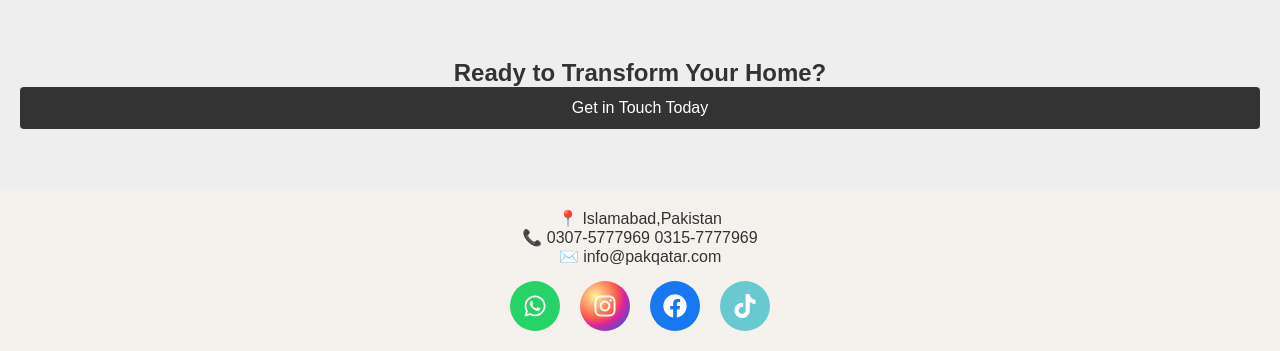
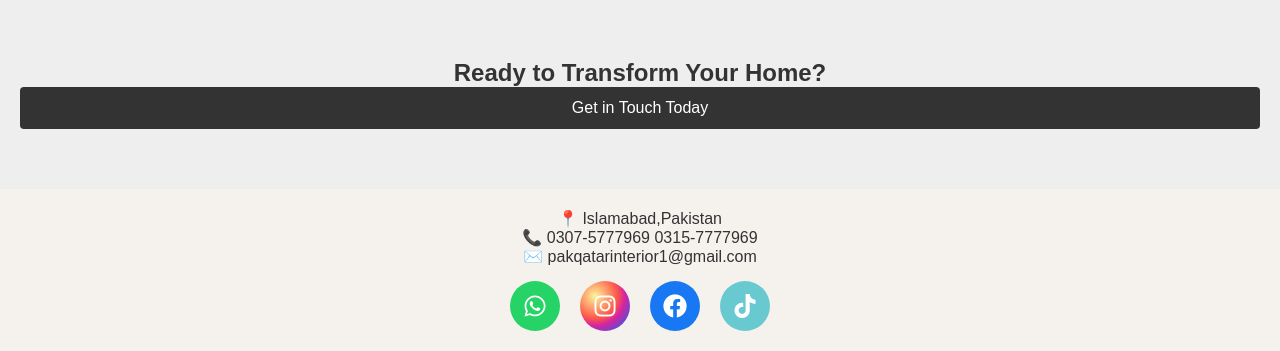
Before and after one commit to hamza987765/PAK-QATAR-INTERIORS, a Flask app: page / in a window 1280 px wide. Shown: the part 2015-2366 px from the top of the page. Run offline with Flask 3, Linux system fonts and the light colour scheme; data comes from the database, SQL or seed files in the repository.

Commit message:
added new feature

```diff
--- a/templates/home.html
+++ b/templates/home.html
@@ -94,7 +94,7 @@ background-color: #f8f8f8;
 <footer class="footer">
     <p>📍 Islamabad,Pakistan</p>
     <p>📞 0307-5777969 0315-7777969</p>
-    <p>✉️ info@pakqatar.com</p>
+    <p>✉️ pakqatarinterior1@gmail.com</p>
     <div class="social-icons">
     <!-- WhatsApp -->
     <a href="https://wa.me/923075777969" target="_blank" class="social-link whatsapp">
--- a/templates/product_detail.html
+++ b/templates/product_detail.html
@@ -133,7 +133,7 @@
     <div class="info-section">
         <h1>{{ product[1] }}</h1>
         <div class="brand">Brand: {{ product[5] }}</div>
-        <div class="price">$ {{ product[2] }}</div>
+        <div class="price">PKR {{ product[2] }}</div>
         <div class="stock">Stock Available: {{ product[3] }}</div>
         <div class="category">Category: {{ product[6] }}</div>
 
```
